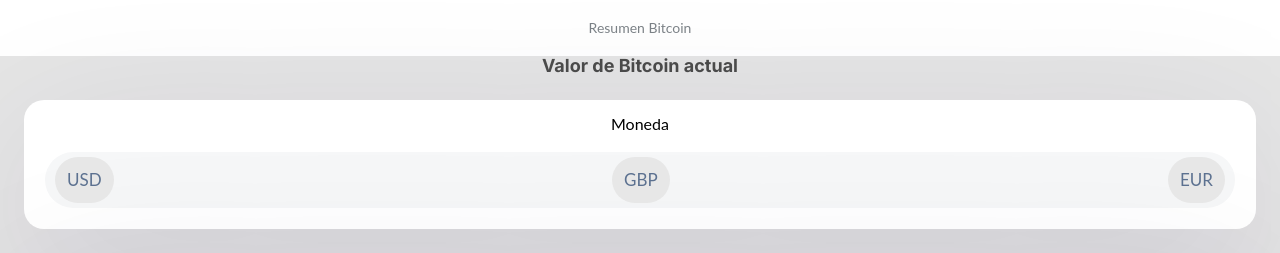
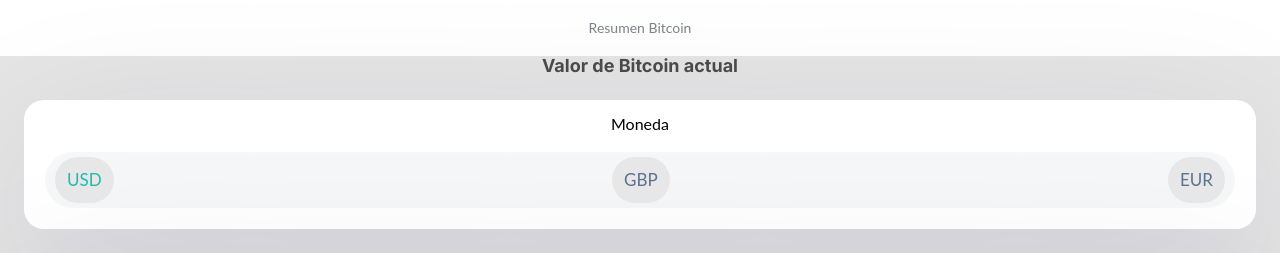
Before and after one commit to Any28Flo/crypto-technical-chellenge, a React (Create React App) app: page / in a window 1280 px wide. Shown: the top 253 px of the page. Built offline with nearby package versions, Linux system fonts and the light colour scheme; no server answers.

Commit message:
fix | set default currencie value

```diff
--- a/src/contexts/CryptoContext.js
+++ b/src/contexts/CryptoContext.js
@@ -5,7 +5,7 @@
 
 const initState = {
   actualPrice:0,
-  currency:"",
+  currency:"USD",
   error: "",
   loading: false
 }
```
